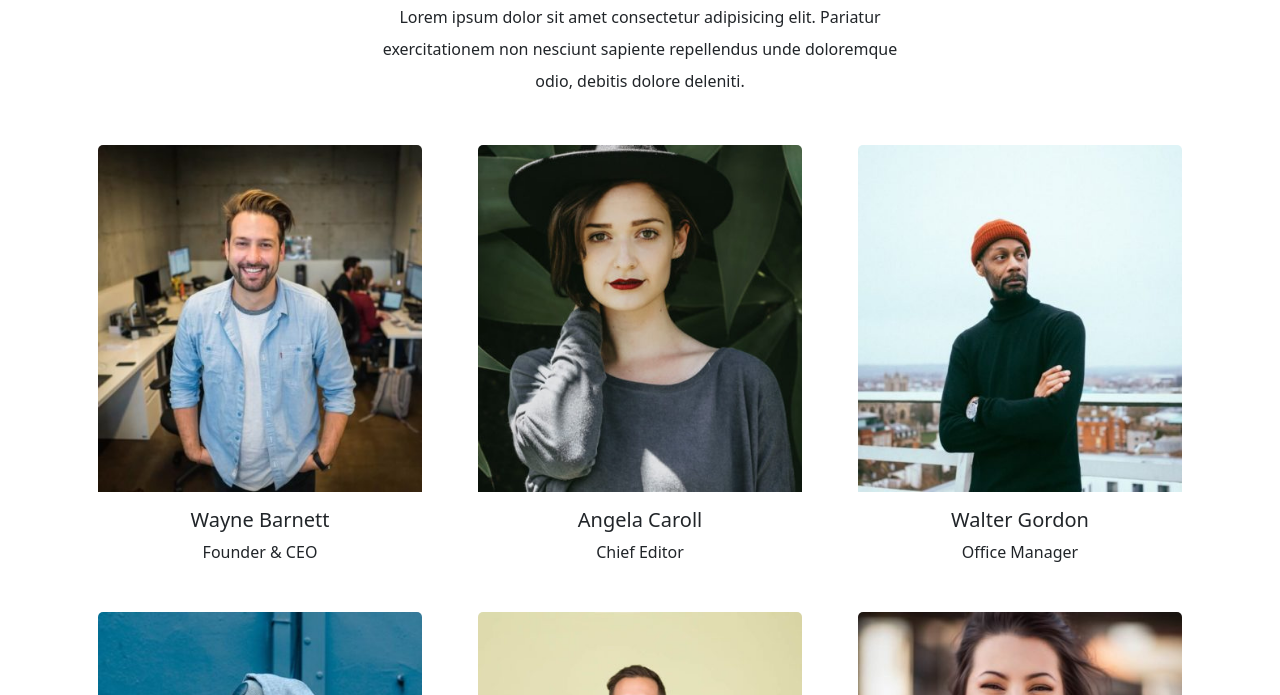
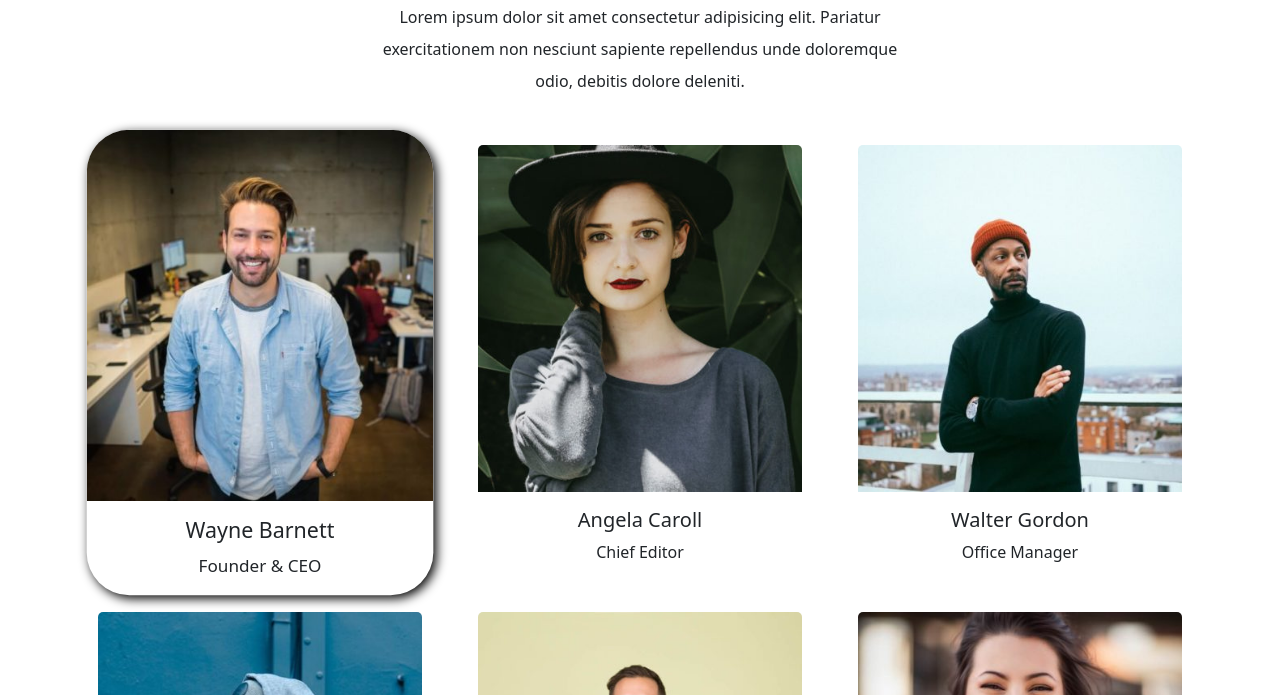
Before and after one commit to giuliamari04/js-our-team, a plain HTML site: page index.html in a window 1280 px wide. In both pictures the pointer is over the element 260 px from the left and 467 px from the top of the page. Shown: the part 105-800 px from the top of the page. Drawn offline with nearby package versions, Linux system fonts and the light colour scheme.

Commit message:
animazione card

```diff
--- a/css/style.css
+++ b/css/style.css
@@ -9,3 +9,13 @@
     padding-right: 300px;
     line-height: 2;
 }
+.card{
+    transition: 1s;
+}
+.card:hover{
+    transform: scale(1.07);
+    box-shadow: 3px 3px 10px black;
+    overflow: hidden;
+    border-radius: 40px;
+    cursor: pointer;
+}
--- a/index.html
+++ b/index.html
@@ -31,7 +31,7 @@
     <div class="row">
 
     </div>
-    <div>
+    <div class="mt-4">
       <h2>Insert new team member</h2>
       <label for="name">Name</label>
       <input type="text" class="form-control" name="name" id="name">
```
